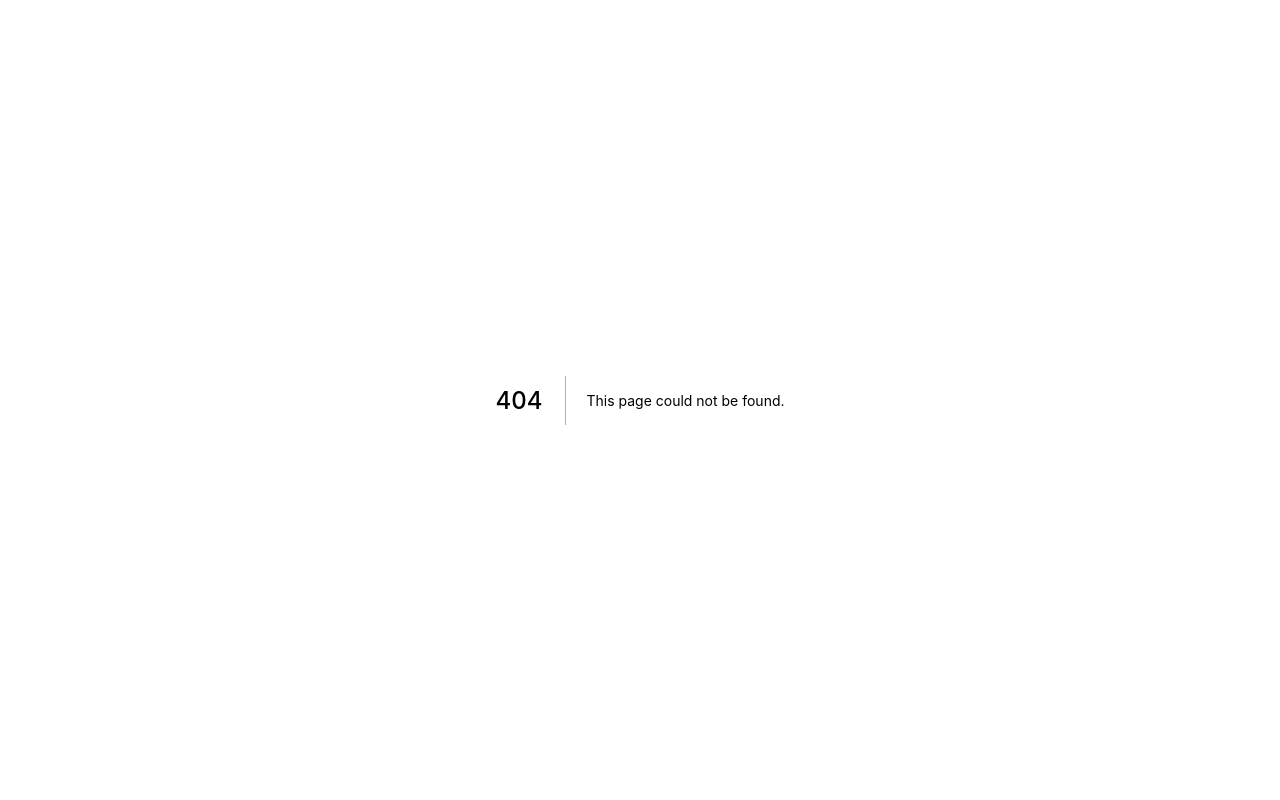
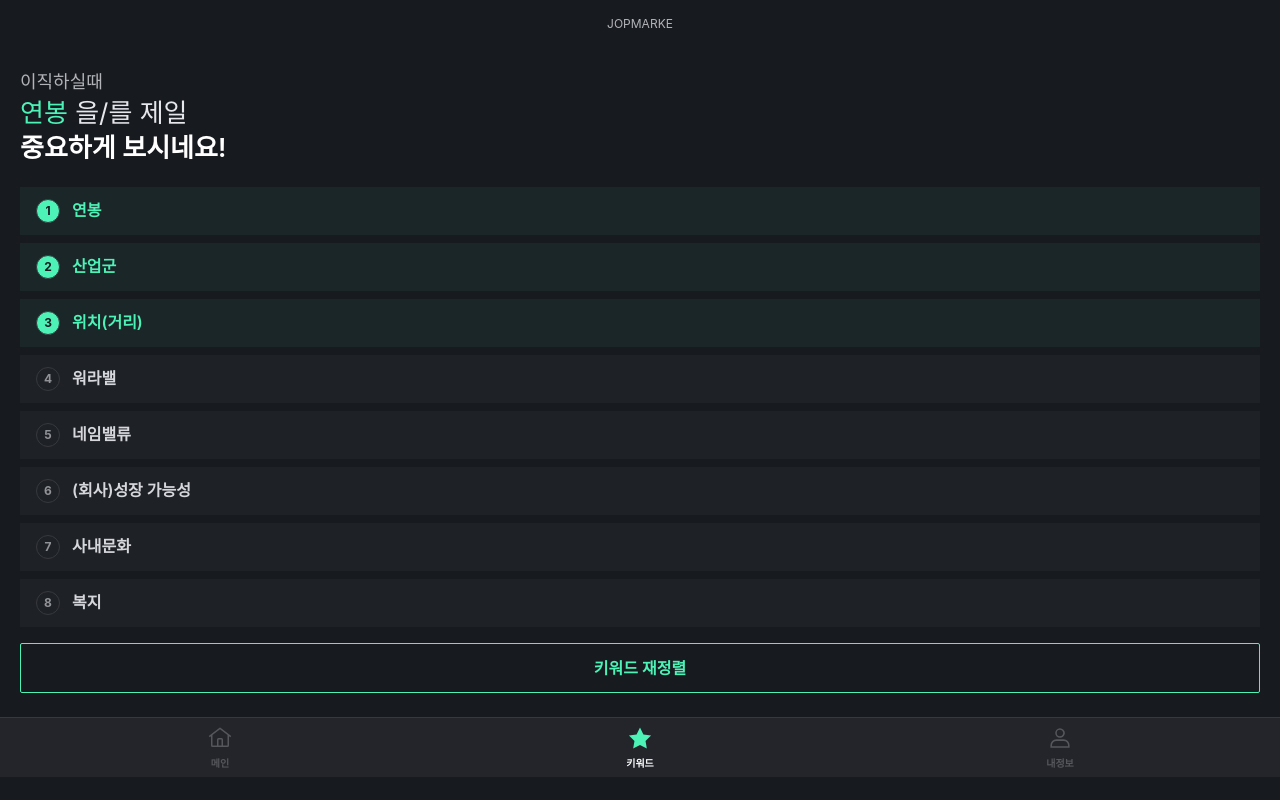
Before and after one commit to team-i-dle/idle-frontend, a Next.js app: page /keyword in a window 1280 px wide. Before the commit this address had no page. Built offline with nearby package versions, Linux system fonts and the light colour scheme; no server answers; a web font is replaced by a local one.

Commit message:
Add: 키워드 페이지 추가

```diff
--- /dev/null
+++ b/pages/keyword/index.tsx
@@ -0,0 +1 @@
+export { default } from 'containers/keyword';
--- /dev/null
+++ b/pages/keyword/modify.tsx
@@ -0,0 +1 @@
+export { default } from 'containers/keyword/modify';
--- a/src/constants/theme.ts
+++ b/src/constants/theme.ts
@@ -35,6 +35,10 @@ export const colors = {
 };
 
 export const fonts = {
+  s10: {
+    fontSize: '10px',
+    lineHeight: '12px',
+  },
   s12: {
     fontSize: '12px',
     lineHeight: '14.4px'
--- /dev/null
+++ b/src/containers/keyword/index.tsx
@@ -0,0 +1,159 @@
+import React, { useEffect, useState } from 'react';
+import Header from 'components/Header';
+import styled from '@emotion/styled';
+import httpClient from 'remotes/index';
+import { useQuery } from 'react-query';
+import { colors, fonts } from 'constants/theme';
+import { css } from '@emotion/react';
+import BottomNavigation from 'components/BottomNavigation';
+import Button from 'components/Button';
+import { useRouter } from 'next/router';
+
+const defaultData = [
+  {
+    criteria_name: '연봉',
+    member_criteria_id: 3,
+  },
+  {
+    criteria_name: '산업군',
+    member_criteria_id: 2,
+  },
+  {
+    criteria_name: '위치(거리)',
+    member_criteria_id: 5,
+  },
+  {
+    criteria_name: '워라밸',
+    member_criteria_id: 6,
+  },
+  {
+    criteria_name: '네임밸류',
+    member_criteria_id: 4,
+  },
+  {
+    criteria_name: '(회사)성장 가능성',
+    member_criteria_id: 1,
+  },
+  {
+    criteria_name: '사내문화',
+    member_criteria_id: 8,
+  },
+  {
+    criteria_name: '복지',
+    member_criteria_id: 7,
+  },
+];
+
+const Keyword = () => {
+  const router = useRouter();
+  const getData = async () => {
+    return httpClient.get('/api/v1/member/1/keyword').then((res) => res.data);
+  };
+
+  const {
+    isLoading,
+    data = defaultData,
+    error,
+  } = useQuery('keyword', getData, {
+    refetchOnWindowFocus: false,
+  });
+
+  return (
+    <>
+      <Header>JOPMARKE</Header>
+      <Wrap>
+        <Description>
+          <Small>이직하실때</Small>
+          <Strong>{data[0].criteria_name}</Strong> 을/를 제일
+          <Bold>중요하게 보시네요!</Bold>
+        </Description>
+        <RankWrap>
+          {data.map((list: { criteria_name: string }, index: number) => (
+            <List key={list.criteria_name} active={index < 3}>
+              <Rank active={index < 3}>{index + 1}</Rank>
+              {list.criteria_name}
+            </List>
+          ))}
+        </RankWrap>
+        <Button full outline onClick={() => router.push('/keyword/modify')}>
+          키워드 재정렬
+        </Button>
+      </Wrap>
+      <BottomNavigation />
+    </>
+  );
+};
+
+export default Keyword;
+
+const Wrap = styled.div`
+  padding: 24px 20px;
+`;
+
+const Description = styled.div`
+  ${fonts.s26};
+  color: ${colors.gray08};
+`;
+
+const Small = styled.span`
+  display: block;
+  margin-bottom: 4px;
+  ${fonts.s18};
+  color: ${colors.gray06};
+`;
+
+const Strong = styled.span`
+  color: ${colors.primary};
+`;
+
+const Bold = styled.span`
+  display: block;
+  margin-top: 4px;
+  color: ${colors.white};
+  font-weight: 600;
+`;
+
+const RankWrap = styled.div`
+  margin: 24px 0 16px;
+`;
+
+const List = styled.div<{ active: boolean }>`
+  display: flex;
+  align-items: center;
+  padding: 12px 16px;
+  margin-top: 8px;
+  font-weight: 600;
+  ${fonts.s16};
+  color: ${colors.gray07};
+  background-color: ${colors.secondary01};
+  &:first-of-type {
+    margin-top: 0;
+  }
+
+  ${({ active }) =>
+    active &&
+    css`
+      background-color: ${colors.primary05};
+      color: ${colors.primary};
+    `};
+`;
+
+const Rank = styled.span<{ active: boolean }>`
+  display: flex;
+  width: 24px;
+  height: 24px;
+  align-items: center;
+  justify-content: center;
+  margin-right: 12px;
+  ${fonts.s12};
+  border-radius: 50%;
+  border: 1px solid ${colors.gray02};
+  color: ${colors.gray05};
+  font-weight: 700;
+  ${({ active }) =>
+    active &&
+    css`
+      background-color: ${colors.primary};
+      color: ${colors.secondary};
+    `};
+`;
--- a/styles/globals.css
+++ b/styles/globals.css
@@ -7,6 +7,7 @@ body {
     Oxygen, Ubuntu, Cantarell, Fira Sans, Droid Sans, Helvetica Neue, sans-serif;
   background-color: #171a1f;
   color: #b2b3b8;
+  min-height: 100%;
 }
 
 a {
```
Also changed, not shown: src/containers/home/index.tsx (+11 -2 lines), src/containers/keyword/modify.tsx (added, +27 -0 lines), src/containers/new/index.tsx (+0 -8 lines).
